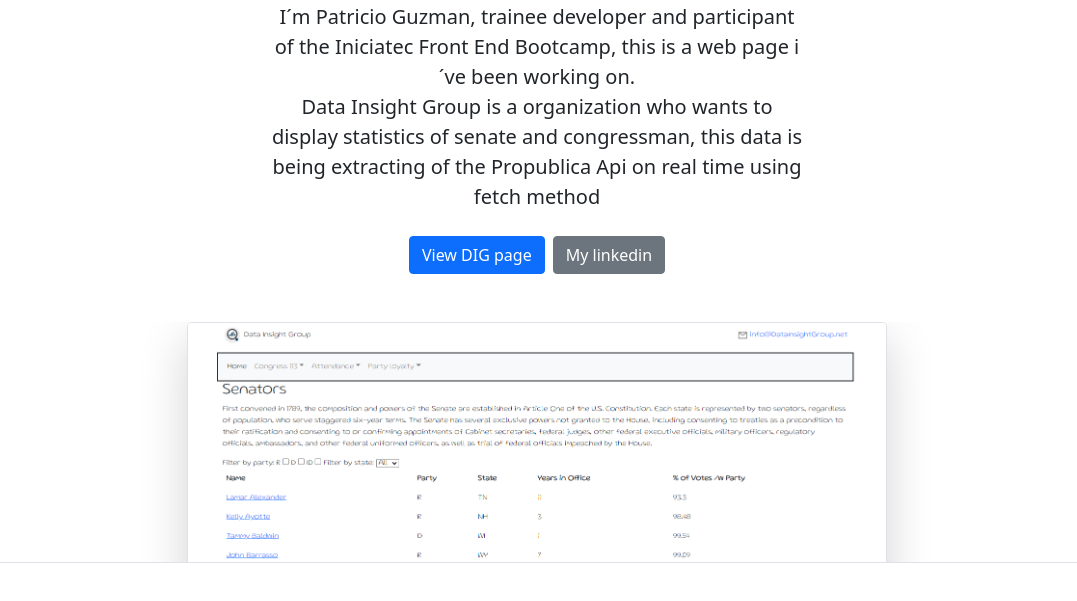
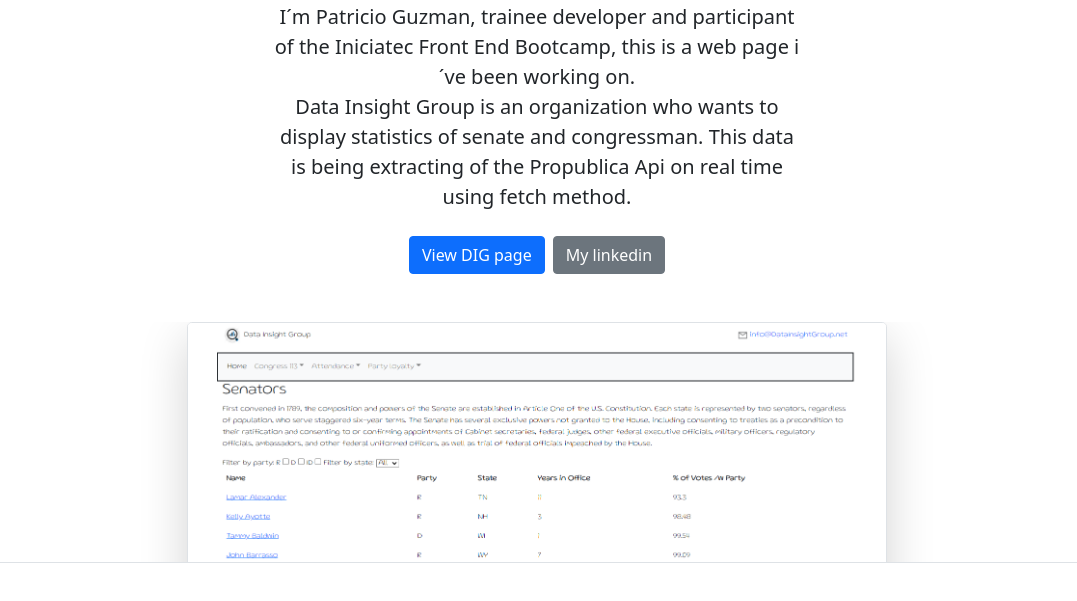
Before and after one commit to guzmanpatriciomartin/DIG, a plain HTML site: page index.html in a window 1280 px wide. Shown: the part 169-770 px from the top of the page, without its empty margins (103-1180 px from the left). Drawn offline with nearby package versions, Linux system fonts and the light colour scheme.

Commit message:
Update index.html

```diff
--- a/index.html
+++ b/index.html
@@ -12,7 +12,7 @@
     <div class="px-4 pt-5 my-5 text-center border-bottom">
         <h1 class="display-4 fw-bold">Hi! welcome to my github repository</h1>
         <div class="col-lg-6 mx-auto">
-          <p class="lead mb-4">I´m Patricio Guzman, trainee developer and participant of the Iniciatec Front End Bootcamp, this is a web page i´ve been working on.</br> Data Insight Group is a organization who wants to display statistics of senate and congressman, this data is being extracting of  the Propublica Api on real time using fetch method</p>
+          <p class="lead mb-4">I´m Patricio Guzman, trainee developer and participant of the Iniciatec Front End Bootcamp, this is a web page i´ve been working on.</br> Data Insight Group is an organization who wants to display statistics of senate and congressman. This data is being extracting of  the Propublica Api on real time using fetch method.</p>
           <div class="d-grid gap-2 d-sm-flex justify-content-sm-center mb-5">
             <a href="./home-starter-page.html" class="btn btn-primary" role="button" >View DIG page</a>
             <a href="https://www.linkedin.com/in/guzmanpatriciomartin/" class="btn btn-secondary" role="button" >My linkedin</a>
```
